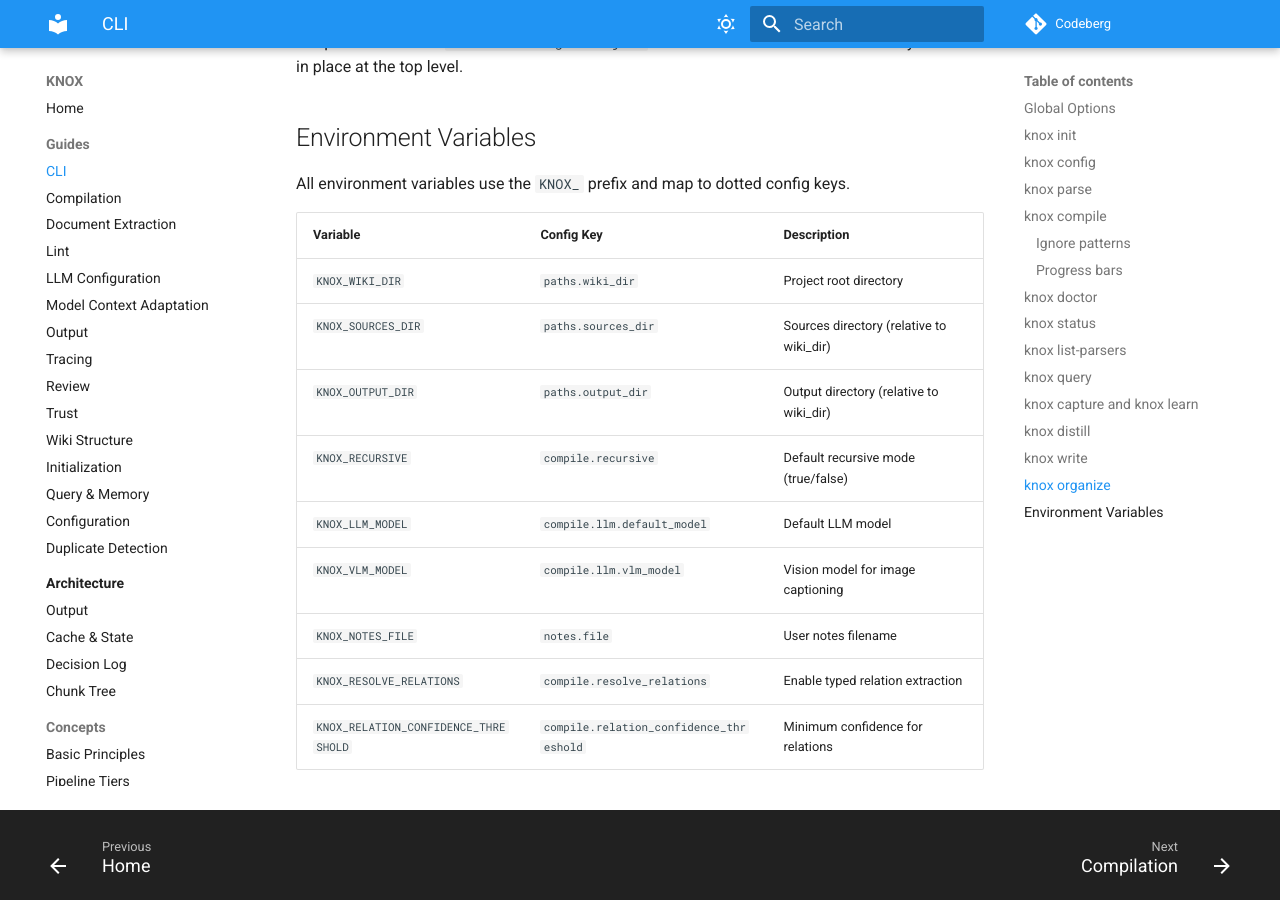
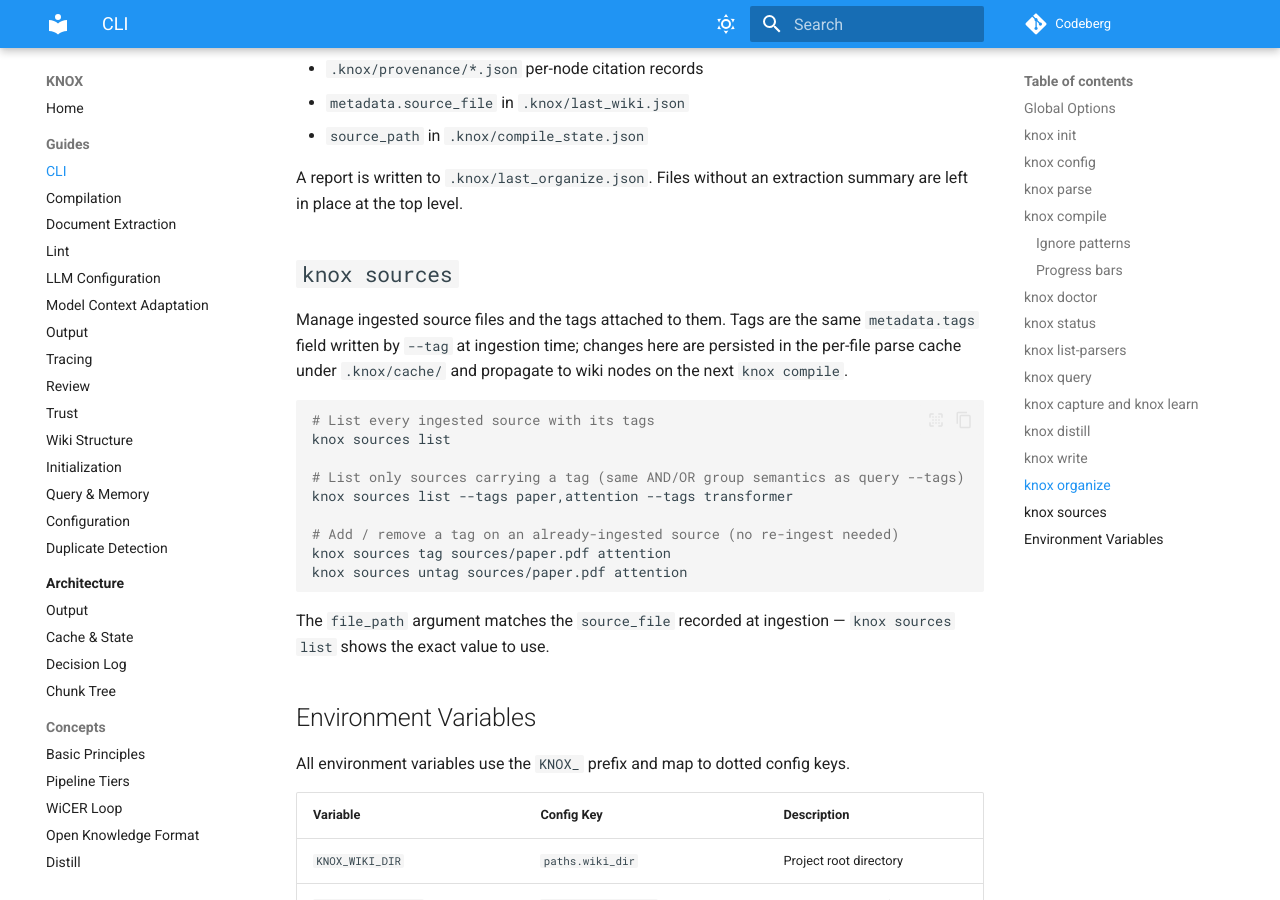
Before and after one commit to jr2804/kompend, an MkDocs documentation site: the page built from docs/guides/cli.md, in a window 1280 px wide and 900 px high, scrolled down 9994 px. Built offline with MkDocs 1.6.1 and Material for MkDocs 9.7.7, drawn with Linux system fonts in a browser that asks for light colours; some of the changed text lies outside the part shown.

Commit message:
📝 docs(knox): add source tag management documentation
- Document new `knox sources` commands for listing, tagging, and untagging ingested files
- Explain tag persistence and propagation to wiki nodes
- Update CLI.md and SKILL.md with usage examples and flag details

````diff
--- a/docs/guides/cli.md
+++ b/docs/guides/cli.md
@@ -16,6 +16,9 @@ KNOX provides a Typer-based CLI with the following commands:
 | `knox lint history` | Show past lint runs and score trends |
 | `knox lint prune` | Remove old lint history entries |
 | `knox review` | Manage the review queue |
+| `knox sources list` | List ingested source files with their tags (`--tags` filter) |
+| `knox sources tag` | Add a tag to an ingested source file |
+| `knox sources untag` | Remove a tag from an ingested source file |
 | `knox trace [SLUG]` | List pages with slugs, or trace a page to its sources |
 | `knox capture` | LLM-extract knowledge items from free text (`--tag`) |
 | `knox learn` | Store a fact verbatim as a source, no LLM (`--tag`) |
@@ -370,6 +373,28 @@ reference the old paths. Updated locations:
 A report is written to `.knox/last_organize.json`. Files without an
 extraction summary are left in place at the top level.
 
+## `knox sources`
+
+Manage ingested source files and the tags attached to them. Tags are the same
+`metadata.tags` field written by `--tag` at ingestion time; changes here are
+persisted in the per-file parse cache under `.knox/cache/` and propagate to
+wiki nodes on the next `knox compile`.
+
+```bash
+# List every ingested source with its tags
+knox sources list
+
+# List only sources carrying a tag (same AND/OR group semantics as query --tags)
+knox sources list --tags paper,attention --tags transformer
+
+# Add / remove a tag on an already-ingested source (no re-ingest needed)
+knox sources tag sources/paper.pdf attention
+knox sources untag sources/paper.pdf attention
+```
+
+The `file_path` argument matches the `source_file` recorded at ingestion —
+`knox sources list` shows the exact value to use.
+
 ## Environment Variables
 
 All environment variables use the `KNOX_` prefix and map to dotted config keys.
````
Also changed, not shown: skills/knox/SKILL.md (+12 -0 lines).
